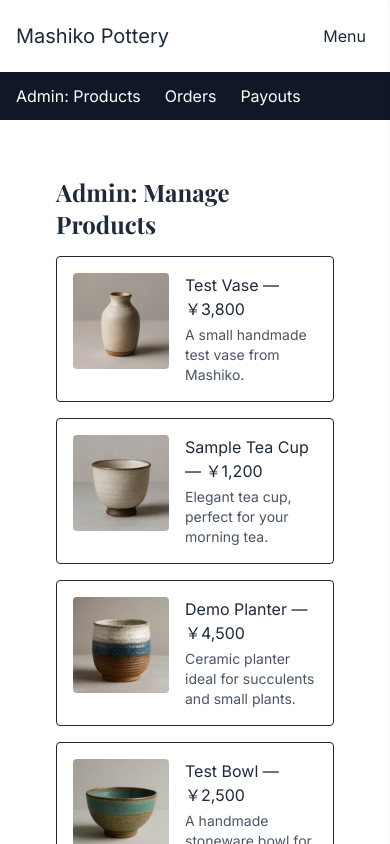
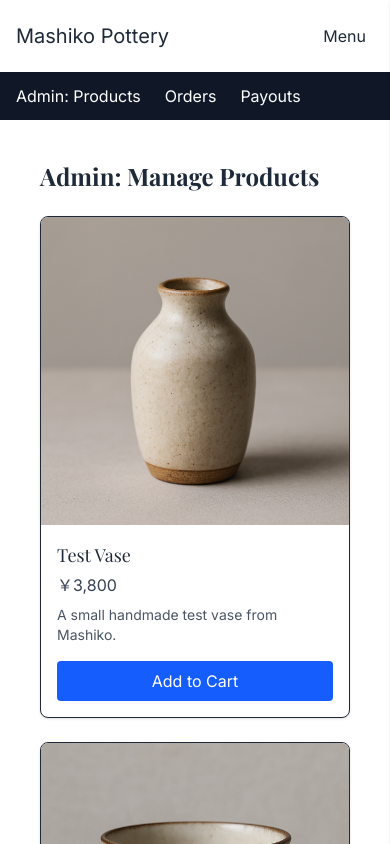
Before and after one commit to damienteo/mashiko-pottery, a Next.js app: page /en/admin/products in a window 390 px wide. Shown: the top 844 px of the page. Built offline with nearby package versions, Linux system fonts and the light colour scheme; no server answers.

Commit message:
Add to cart

```diff
--- a/src/app/[locale]/admin/products/ProductsClient.tsx
+++ b/src/app/[locale]/admin/products/ProductsClient.tsx
@@ -9,17 +9,20 @@ import {
   selectProductsListIsLoading,
   selectProductsListError,
 } from "@/store/products/productsListSlice";
+import { addToCart } from "@/store/cartSlice";
+import { useToast } from "@/components/ui/Toast";
+import Button from "@/components/ui/Button";
 import Image from "next/image";
 import { formatYen } from "@/utils/format";
 
 export default function ProductsClient() {
-  // Using admin messages (provided by AdminLayout), so t() looks in admin namespace
-  const t = useTranslations("admin");
+  const t = useTranslations("admin.pages.products");
   const locale = useLocale();
   const dispatch = useAppDispatch();
   const products = useAppSelector(selectAllProducts);
   const isLoading = useAppSelector(selectProductsListIsLoading);
   const error = useAppSelector(selectProductsListError);
+  const { success } = useToast();
 
   useEffect(() => {
     if (!isLoading && products.length === 0) {
@@ -27,39 +30,81 @@ export default function ProductsClient() {
     }
   }, [dispatch, isLoading, products.length]);
 
-  if (isLoading) return <p className="p-8">{t("loading")}</p>;
-  if (error) return <p className="p-8 text-red-600">{error}</p>;
+  if (isLoading) {
+    return (
+      <div className="p-8 flex justify-center">
+        <p>{t("loading")}</p>
+      </div>
+    );
+  }
+
+  if (error) {
+    return (
+      <div className="p-8 text-center text-red-600">
+        <p>{t("error")}</p>
+        <Button onClick={() => dispatch(fetchProductsList())} className="mt-4">
+          {t("retry")}
+        </Button>
+      </div>
+    );
+  }
 
   return (
-    <div className="p-8 space-y-4">
-      <h1 className="text-2xl font-bold">{t("pages.products.title")}</h1>
-      {products.map((p) => (
+    <div className="p-4 sm:p-8 space-y-6 max-w-7xl mx-auto">
+      <h1 className="text-2xl font-bold">{t("title")}</h1>
+      <div className="grid grid-cols-1 sm:grid-cols-2 lg:grid-cols-3 gap-6">
+        {products.map((p) => {
+          const title =
+            p.title[locale as keyof typeof p.title] || String(p.title);
+          const desc = p.description
+            ? p.description[locale as keyof typeof p.description]
+            : "";
+
+          return (
             <div
               key={p.id}
-          className="flex items-start space-x-4 border p-4 rounded"
+              className="flex flex-col bg-white border rounded-lg overflow-hidden shadow-sm"
             >
-          <div className="w-24 h-24 relative flex-shrink-0 overflow-hidden rounded">
+              <div className="w-full aspect-square relative">
                 <Image
                   src={p.photos[0]}
-              alt={p.title[locale as keyof typeof p.title] || String(p.title)}
+                  alt={title}
                   fill
                   className="object-cover"
                   priority
                 />
               </div>
-          <div className="flex-grow">
-            <p className="font-medium">
-              {p.title[locale as keyof typeof p.title] || String(p.title)} —{" "}
-              {formatYen(p.price)}
-            </p>
-            {p.description && (
-              <p className="mt-1 text-sm text-gray-600">
-                {p.description[locale as keyof typeof p.description]}
-              </p>
+              <div className="flex-grow p-4 flex flex-col">
+                <h2 className="text-lg font-medium mb-1">{title}</h2>
+                <p className="text-gray-700 mb-2">{formatYen(p.price)}</p>
+                {desc && (
+                  <p className="text-sm text-gray-600 flex-grow">{desc}</p>
                 )}
+                <div className="mt-4">
+                  <Button
+                    variant="primary"
+                    onClick={() => {
+                      dispatch(
+                        addToCart({
+                          id: p.id,
+                          title,
+                          price: p.price,
+                          quantity: 1,
+                          image: p.photos[0],
+                        })
+                      );
+                      success(t("addToCart.success"));
+                    }}
+                    className="w-full"
+                  >
+                    {t("addToCart.label")}
+                  </Button>
                 </div>
               </div>
-      ))}
+            </div>
+          );
+        })}
+      </div>
     </div>
   );
 }
--- a/src/locales/en.json
+++ b/src/locales/en.json
@@ -83,7 +83,14 @@
     "pages": {
       "products": {
         "title": "Admin: Manage Products",
-        "description": "Create, edit, and remove products."
+        "description": "Create, edit, and remove products.",
+        "loading": "Loading products…",
+        "error": "Failed to load products.",
+        "retry": "Retry",
+        "addToCart": {
+          "label": "Add to Cart",
+          "success": "Product added to cart!"
+        }
       },
       "orders": {
         "title": "Admin: Manage Orders",
--- a/src/locales/ja.json
+++ b/src/locales/ja.json
@@ -27,7 +27,7 @@
     "admin": {
       "pages": {
         "products": {
-          "title": "管理者: 商品管理",
+          "title": "管理: 商品一覧",
           "description": "商品を作成、編集、削除できます。"
         },
         "orders": {
@@ -83,7 +83,14 @@
     "pages": {
       "products": {
         "title": "管理者: 商品管理",
-        "description": "商品を作成、編集、削除できます。"
+        "description": "商品を作成、編集、削除できます。",
+        "loading": "商品を読み込み中…",
+        "error": "商品を読み込めませんでした。",
+        "retry": "再試行",
+        "addToCart": {
+          "label": "カートに追加",
+          "success": "商品がカートに追加されました！"
+        }
       },
       "orders": {
         "title": "管理者: 注文管理",
--- a/src/locales/zh-CN.json
+++ b/src/locales/zh-CN.json
@@ -27,7 +27,7 @@
     "admin": {
       "pages": {
         "products": {
-          "title": "管理: 管理商品",
+          "title": "管理：商品列表",
           "description": "创建、编辑和删除商品。"
         },
         "orders": {
@@ -75,6 +75,18 @@
     "loading": "加载中…"
   },
   "admin": {
+    "pages": {
+      "products": {
+        "title": "管理：商品列表",
+        "loading": "正在加载商品…",
+        "error": "商品加载失败。",
+        "retry": "重试",
+        "addToCart": {
+          "label": "加入购物车",
+          "success": "商品已添加到购物车！"
+        }
+      }
+    },
     "nav": {
       "products": "管理: 管理商品",
       "orders": "管理: 管理订单",
```
Lines whose indentation alone changed are shown as unchanged.
